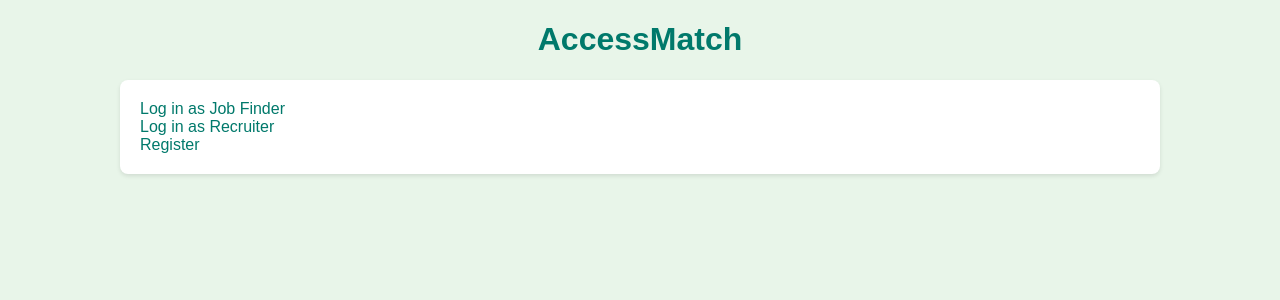
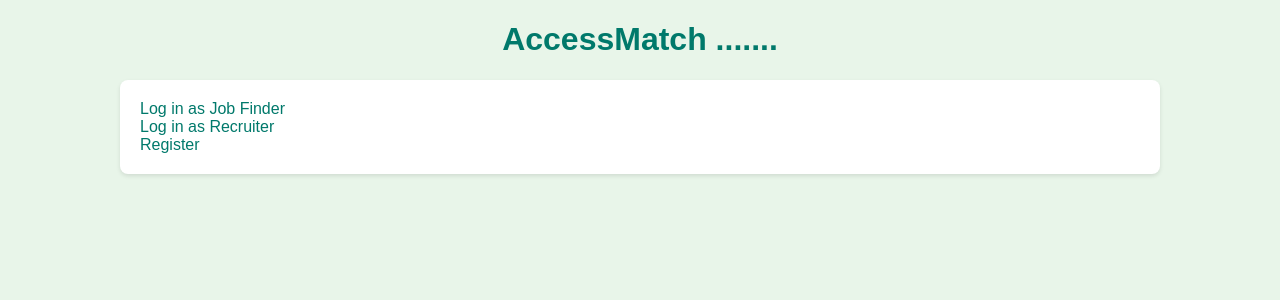
Before and after one commit to SrideviS-14/AccessMatch, a React (Vite) app in the folder Frontend/: page / in a window 1280 px wide. Shown: the top 300 px of the page. Built offline with nearby package versions, Linux system fonts and the light colour scheme.

Commit message:
Update App.jsx

```diff
--- a/Frontend/src/App.jsx
+++ b/Frontend/src/App.jsx
@@ -17,7 +17,7 @@ function App() {
     <>
     <Router>
       <div>
-        <h1>AccessMatch</h1>
+        <h1>AccessMatch .......</h1>
         <Routes>
           <Route path='/' element={<Main/>}/>
           {user && <Route path='/JobSeekerHome' exact element={<JobSeekerHome/>}/>}
```
